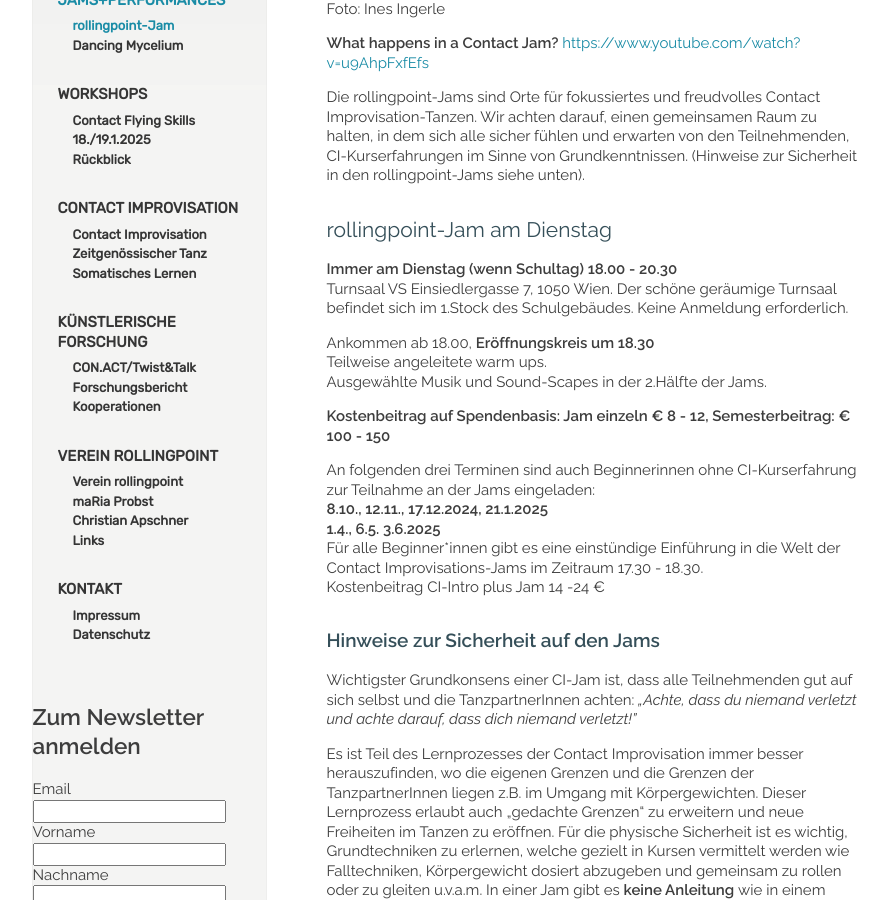
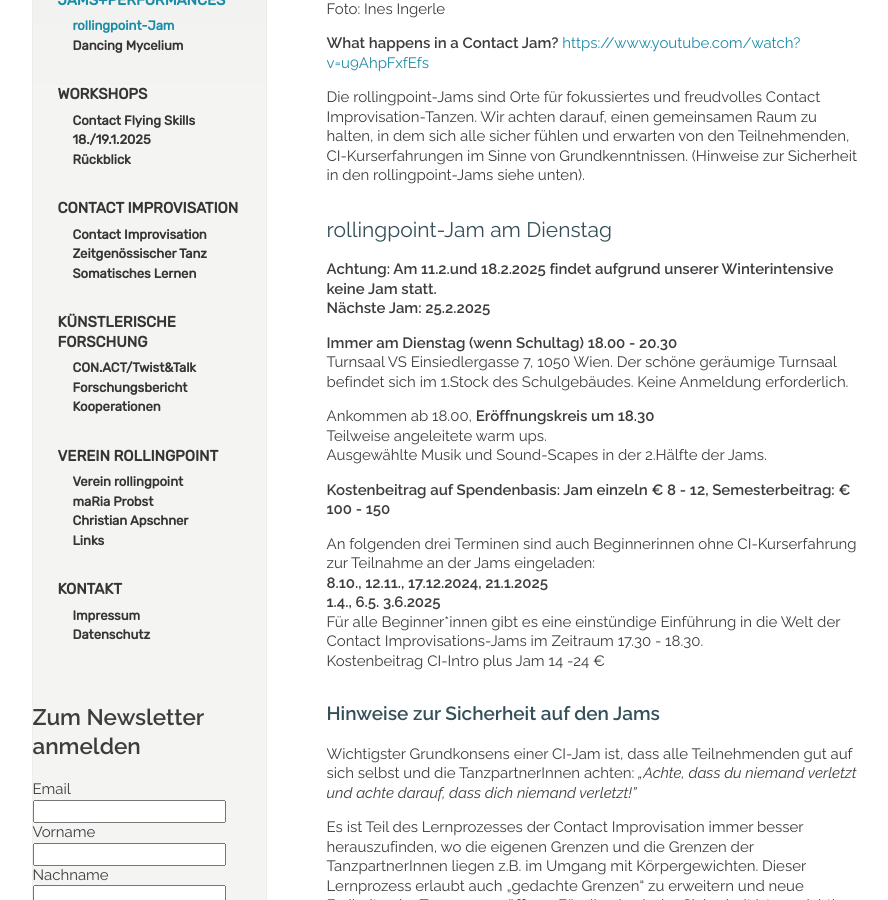
Before and after one commit to manulari/rollingpointat, a Jekyll site: the page built from _pages_de/jams.md, in a window 1280 px wide and 900 px high, scrolled down 377 px. Shown: the whole window, without its empty margins (152-1040 px from the left). Built offline with Jekyll 4.4.1, drawn with Linux system fonts in a browser that asks for light colours; comment, search, counter and statistics services are not loaded.

Commit message:
Update page (de) “jams”

```diff
--- a/_pages_de/jams.md
+++ b/_pages_de/jams.md
@@ -12,6 +12,9 @@ Foto: Ines Ingerle
 Die rollingpoint-Jams sind Orte für fokussiertes und freudvolles Contact Improvisation-Tanzen. Wir achten darauf, einen gemeinsamen Raum zu halten, in dem sich alle sicher fühlen und erwarten von den Teilnehmenden, CI-Kurserfahrungen im Sinne von Grundkenntnissen. (Hinweise zur Sicherheit in den rollingpoint-Jams siehe unten).
 
 ## rollingpoint-Jam am Dienstag
+
+**Achtung: Am 11.2.und 18.2.2025 findet aufgrund unserer Winterintensive keine Jam statt.**\
+**Nächste Jam: 25.2.2025**
 
 **Immer am Dienstag (wenn Schultag) 18.00 - 20.30** \
 Turnsaal VS Einsiedlergasse 7, 1050 Wien. Der schöne geräumige Turnsaal befindet sich im 1.Stock des Schulgebäudes. Keine Anmeldung erforderlich.
```
